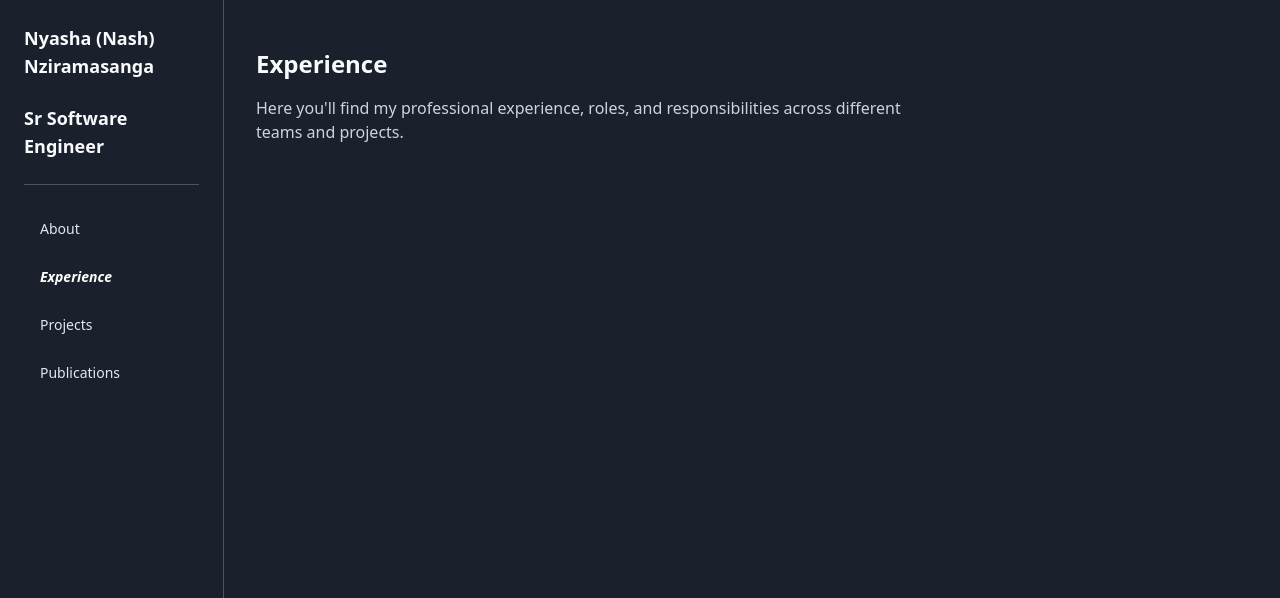
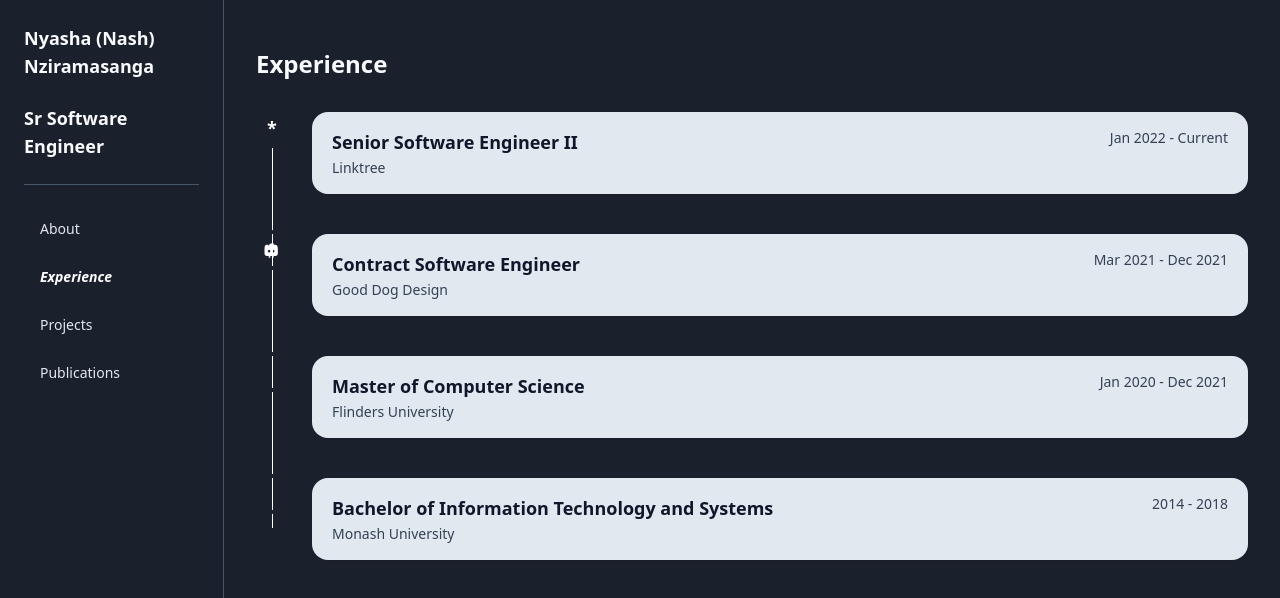
Before and after one commit to NyashaNziramasanga/portfolio-v4, a React (Vite) app: page / in a window 1280 px wide. Both pictures are taken after a click on the button "Experience". Shown: the top 598 px of the page. Built offline with nearby package versions, Linux system fonts and the light colour scheme.

Commit message:
added initial experience

```diff
--- a/src/App.tsx
+++ b/src/App.tsx
@@ -1,5 +1,6 @@
 import { useState, useCallback } from "react";
 import { Button } from "@/components/ui/button";
+import { ExperienceTimeline } from "@/components/ExperienceTimeline";
 import { cn } from "@/lib/utils";
 import sectionsData from "@/data/sections.json";
 
@@ -42,7 +43,14 @@ export default function App() {
 
       {/* Right panel - active section fills the screen */}
       <main className="flex flex-1 flex-col overflow-hidden">
-        {activeContent && (
+        {activeContent && activeSection === "experience" ? (
+          <section
+            id={activeContent.id}
+            className="flex min-h-full flex-1 flex-col overflow-y-auto"
+          >
+            <ExperienceTimeline />
+          </section>
+        ) : activeContent ? (
           <section
             id={activeContent.id}
             className="flex min-h-full flex-1 flex-col px-8 py-12"
@@ -54,7 +62,7 @@ export default function App() {
               <p className="text-slate-300">{activeContent.content}</p>
             </div>
           </section>
-        )}
+        ) : null}
       </main>
     </div>
   );
--- /dev/null
+++ b/src/components/ExperienceTimeline.tsx
@@ -0,0 +1,81 @@
+import experiencesData from "@/data/experiences.json";
+import { cn } from "@/lib/utils";
+
+type Experience = (typeof experiencesData)[number];
+
+function TimelineIcon({
+  type,
+  className,
+}: {
+  type: string;
+  className?: string;
+}) {
+  if (type === "asterisk") {
+    return (
+      <span className={cn("text-lg font-bold text-white", className)}>*</span>
+    );
+  }
+  if (type === "dog") {
+    return (
+      <svg
+        className={cn("h-5 w-5 text-white", className)}
+        viewBox="0 0 24 24"
+        fill="currentColor"
+        aria-hidden
+      >
+        {/* Simple sitting dog silhouette */}
+        <path d="M12 4c-1.8 0-3.4 1.2-3.9 2.9-.3-.5-.8-.9-1.4-1.1-1-.4-2-.2-2.7.5C3.5 7.2 3 8.4 3 9.8v6.5c0 1.6 1.3 2.9 2.9 2.9h2.2v2.2h1.8v-2.2h2.2v2.2h1.8v-2.2h2.2c1.6 0 2.9-1.3 2.9-2.9V9.8c0-1.4-.5-2.6-1.4-3.5-.7-.7-1.7-1-2.7-.5-.6.2-1.1.6-1.4 1.1C15.4 5.2 13.8 4 12 4zm-2 9.5c0 .8-.7 1.5-1.5 1.5S7 14.3 7 13.5 7.7 12 8.5 12s1.5.7 1.5 1.5zm5 0c0 .8-.7 1.5-1.5 1.5s-1.5-.7-1.5-1.5.7-1.5 1.5-1.5 1.5.7 1.5 1.5z" />
+      </svg>
+    );
+  }
+  return null;
+}
+
+export function ExperienceTimeline() {
+  return (
+    <div className="flex min-h-full flex-1 flex-col px-8 py-12">
+      <h2 className="mb-8 text-2xl font-bold text-slate-50">Experience</h2>
+      <div className="relative flex flex-col gap-0">
+        {/* Vertical line */}
+        <div
+          className="absolute left-4 top-8 bottom-8 w-px bg-white"
+          aria-hidden
+        />
+        {experiencesData.map((exp: Experience) => (
+          <div
+            key={exp.id}
+            className="relative flex items-start gap-6 pb-10 last:pb-0"
+          >
+            {/* Circle marker */}
+            <div
+              className={cn(
+                "relative z-10 flex h-8 w-8 shrink-0 items-center justify-center rounded-full ring-4 ring-[#1A202C]",
+                exp.iconColor
+              )}
+            >
+              <TimelineIcon type={exp.iconType} />
+            </div>
+            {/* Card */}
+            <div className="min-w-0 flex-1 rounded-2xl bg-slate-200 px-5 py-4 shadow-sm">
+              <div className="flex flex-wrap items-start justify-between gap-3">
+                <div>
+                  <h3 className="text-lg font-bold text-slate-900">
+                    {exp.title}
+                  </h3>
+                  <p className="mt-0.5 text-sm font-normal text-slate-700">
+                    {exp.company}
+                  </p>
+                </div>
+                <div className="text-right">
+                  <p className="text-sm font-normal text-slate-700">
+                    {exp.dateStart} - {exp.dateEnd}
+                  </p>
+                </div>
+              </div>
+            </div>
+          </div>
+        ))}
+      </div>
+    </div>
+  );
+}
--- /dev/null
+++ b/src/data/experiences.json
@@ -0,0 +1,38 @@
+[
+  {
+    "id": "linktree",
+    "title": "Senior Software Engineer II",
+    "company": "Linktree",
+    "dateStart": "Jan 2022",
+    "dateEnd": "Current",
+    "iconColor": "bg-emerald-500",
+    "iconType": "asterisk"
+  },
+  {
+    "id": "good-dog",
+    "title": "Contract Software Engineer",
+    "company": "Good Dog Design",
+    "dateStart": "Mar 2021",
+    "dateEnd": "Dec 2021",
+    "iconColor": "bg-amber-400",
+    "iconType": "dog"
+  },
+  {
+    "id": "good-dog",
+    "title": "Master of Computer Science",
+    "company": "Flinders University",
+    "dateStart": "Jan 2020",
+    "dateEnd": "Dec 2021",
+    "iconColor": "bg-blue-500",
+    "iconType": "book"
+  },
+  {
+    "id": "good-dog",
+    "title": "Bachelor of Information Technology and Systems",
+    "company": "Monash University",
+    "dateStart": "2014",
+    "dateEnd": "2018",
+    "iconColor": "bg-green-500",
+    "iconType": "book"
+  }
+]
```
